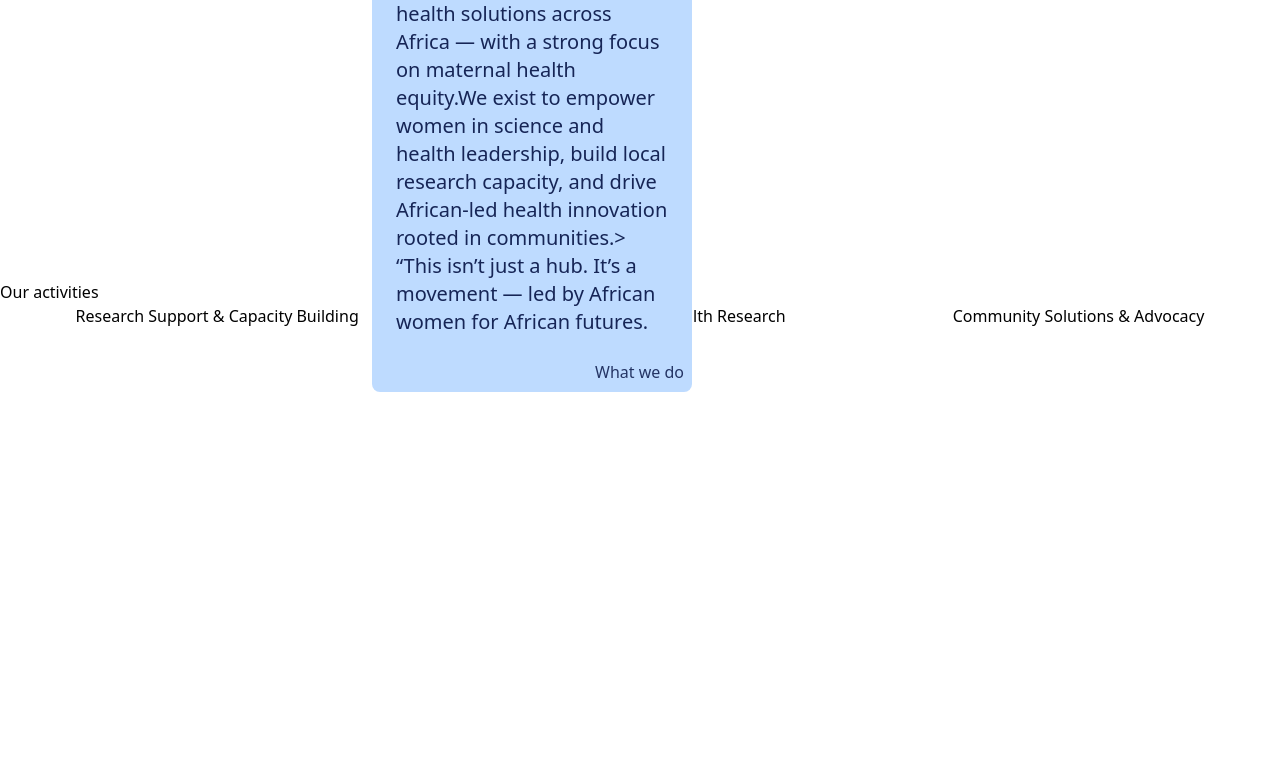
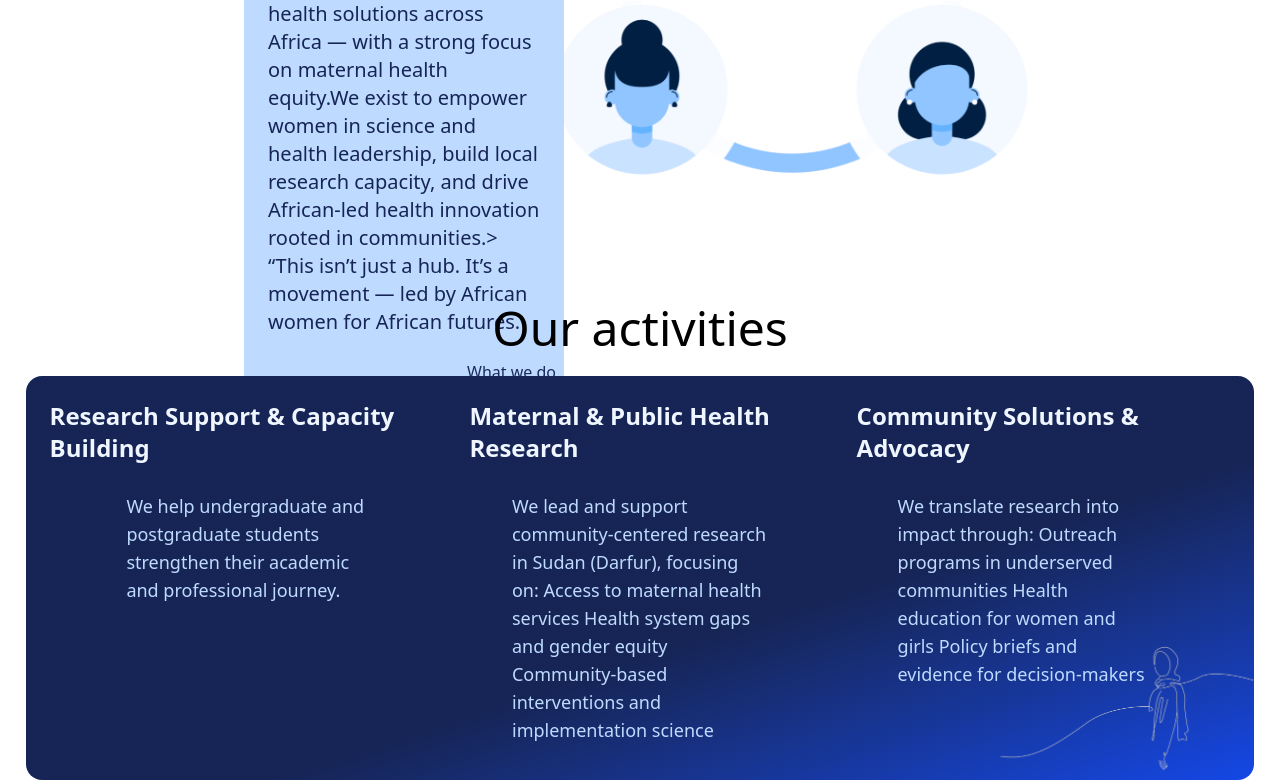
Before and after one commit to A1iHassan/Roqaia-porto, a Next.js app in the folder portfolio/: page / in a window 1280 px wide. Shown: the part 1253-2033 px from the top of the page. Before the commit the page ends 1645 px from the top, so only its background shows below. Built offline with nearby package versions, Linux system fonts and the light colour scheme.

Commit message:
added Our activities section + some pictures

```diff
--- a/portfolio/src/components/Activities.tsx
+++ b/portfolio/src/components/Activities.tsx
@@ -1,20 +1,27 @@
+import { content } from "@/content/content";
+
 const Activities = () => {
   return (
-    <section>
-      <span>Our activities</span>
-      <div className="flex gap-4 justify-around">
-        <p>
+    <section className="flex flex-col items-center relative">
+      <span className="text-5xl my-6">Our activities</span>
+      <div className=" bg-linear-to-br from-60% from-blue-950 to-blue-700 w-[96vw] p-6 bg-blue-950 rounded-2xl text-blue-200">
+        <div className="flex justify-around font-bold text-2xl text-blue-50">
           <span>Research Support & Capacity Building</span>
-          <span></span>
-        </p>
-        <p>
           <span>Maternal & Public Health Research</span>
-          <span></span>
-        </p>
-        <p>
           <span>Community Solutions & Advocacy</span>
-          <span></span>
-        </p>
+        </div>
+        <div className="flex justify-around text-wrap p-3 rounded-lg pt-7 text-lg font-light">
+          <p className="w-64 ">{content.ourCore[0]}</p>
+
+          <p className="w-64">{content.ourCore[1]}</p>
+
+          <p className="w-64">{content.ourCore[2]}</p>
+        </div>
+        <img
+          src="image862.png"
+          alt="woman line"
+          className="h-32 w-64 absolute right-6 bottom-2 invert"
+        />
       </div>
     </section>
   );
--- a/portfolio/src/components/Button.tsx
+++ b/portfolio/src/components/Button.tsx
@@ -9,7 +9,7 @@ const ButtonC = ({ name, path }: ButtonProp) => {
   return (
     <Link
       href={path}
-      className="hover:bg-blue-900 text-blue-900 font-medium hover:text-blue-100 group relative ease-in-out duration-300 text-xl px-2 py-1 rounded-lg overflow-hidden cursor-pointer"
+      className="hover:bg-linear-to-r from-blue-900 to-blue-500 text-blue-900 font-medium hover:text-blue-100 group relative ease-in-out duration-300 text-xl px-2 py-1 rounded-lg overflow-hidden cursor-pointer"
     >
       {name}
       <span className="absolute inset-0 -translate-x-full transition-transform duration-500 group-hover:translate-x-1/3 rotate-45 bg-white w-full h-5 z-0 opacity-70 blur-lg"></span>
--- a/portfolio/src/components/Who.tsx
+++ b/portfolio/src/components/Who.tsx
@@ -12,7 +12,7 @@ const Who = () => {
         button1="What we do"
         button2="Who we are"
       />
-      <img src="" alt="" />
+      <img src="women.png" alt="" className="w-[32rem] h-[30rem]" />
     </section>
   );
 };
```
Also changed, not shown: portfolio/public/image862.png (added), portfolio/public/women.png (added).
